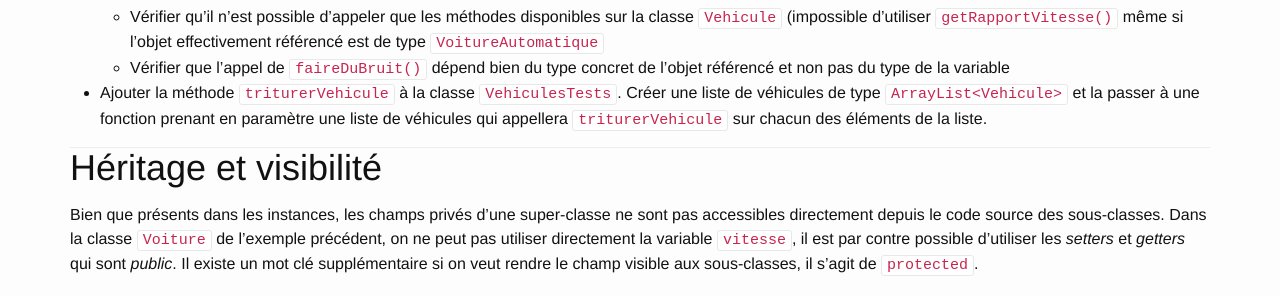
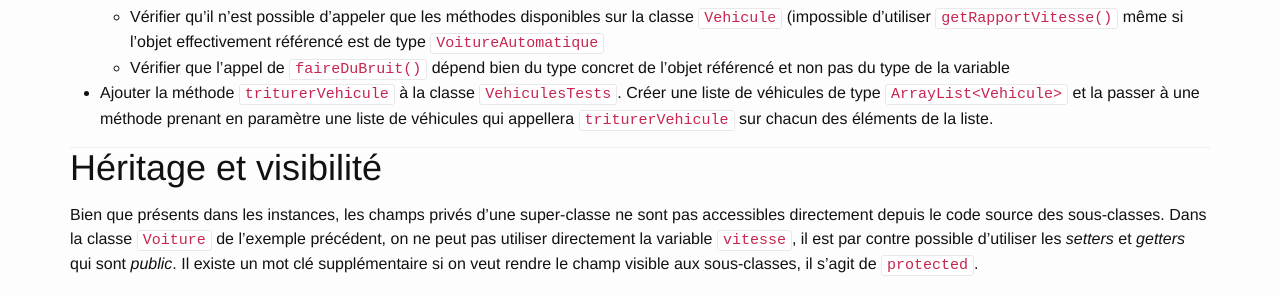
Before and after one commit to geiilyon/geiilyon.github.io, a Jekyll site: the page built from _collection_enonces/tp3.md, in a window 1280 px wide and 900 px high, scrolled down 4293 px. Shown: the part 176-472 px from the top of the window. Built offline with Jekyll 4.4.1, drawn with Linux system fonts in a browser that asks for light colours; nearby versions of some CDN libraries; library files that are not in the unit come from our copies.

Commit message:
Replaced fonction by méthode

```diff
--- a/_collection_enonces/tp3.md
+++ b/_collection_enonces/tp3.md
@@ -185,7 +185,7 @@ Le type d'une variable définit les méthodes que l'on peut appeler ainsi que le
     - Vérifier qu'il n'est possible d'appeler que les méthodes disponibles sur la classe `Vehicule` (impossible d'utiliser `getRapportVitesse()` même si l'objet effectivement référencé est de type `VoitureAutomatique`
     - Vérifier que l'appel de `faireDuBruit()` dépend bien du type concret de l'objet référencé et non pas du type de la variable
 
-* Ajouter la méthode `triturerVehicule` à la classe `VehiculesTests`. Créer une liste de véhicules de type `ArrayList<Vehicule>` et la passer à une fonction prenant en paramètre une liste de véhicules qui appellera `triturerVehicule` sur chacun des éléments de la liste.
+* Ajouter la méthode `triturerVehicule` à la classe `VehiculesTests`. Créer une liste de véhicules de type `ArrayList<Vehicule>` et la passer à une méthode prenant en paramètre une liste de véhicules qui appellera `triturerVehicule` sur chacun des éléments de la liste.
 
 ---
 
```
